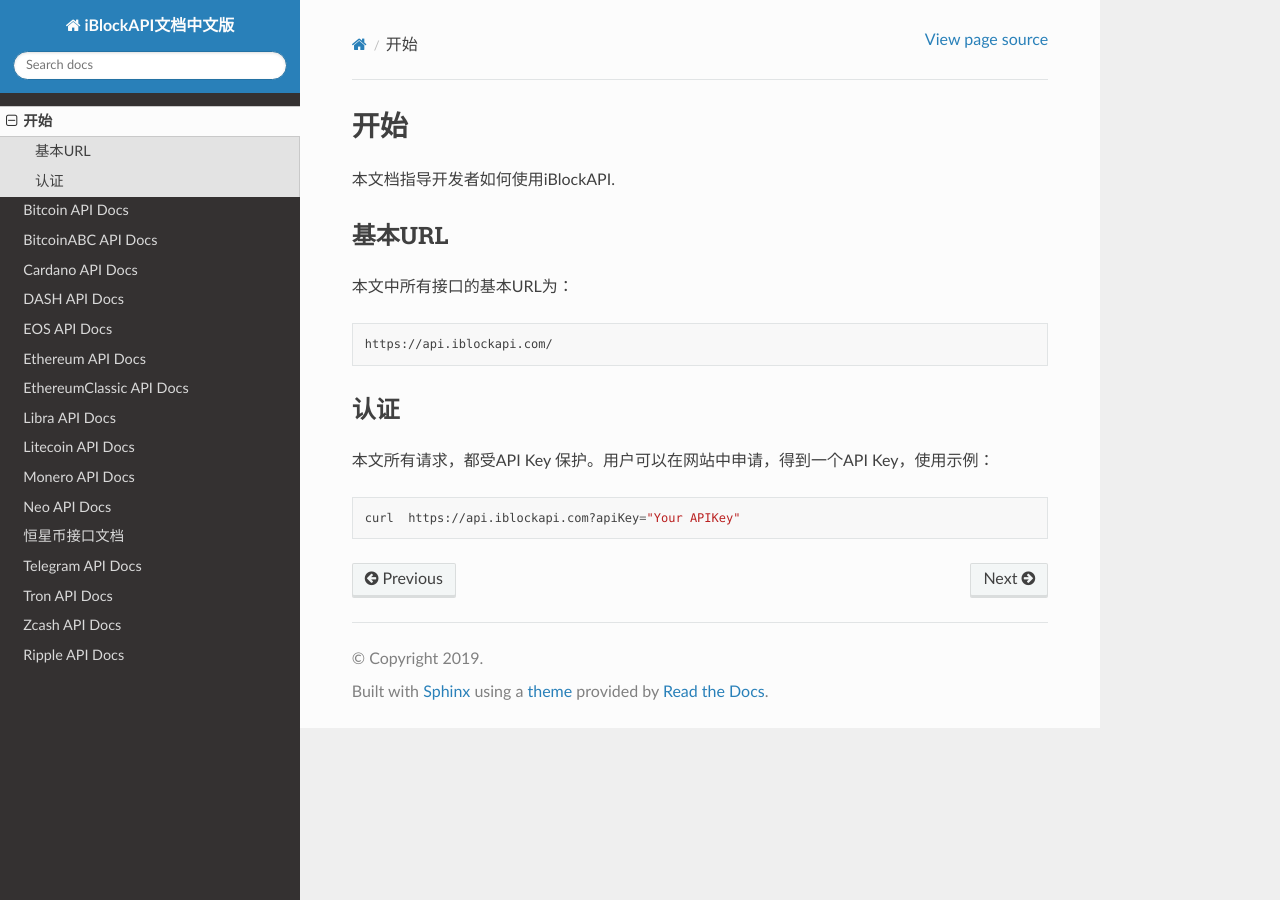
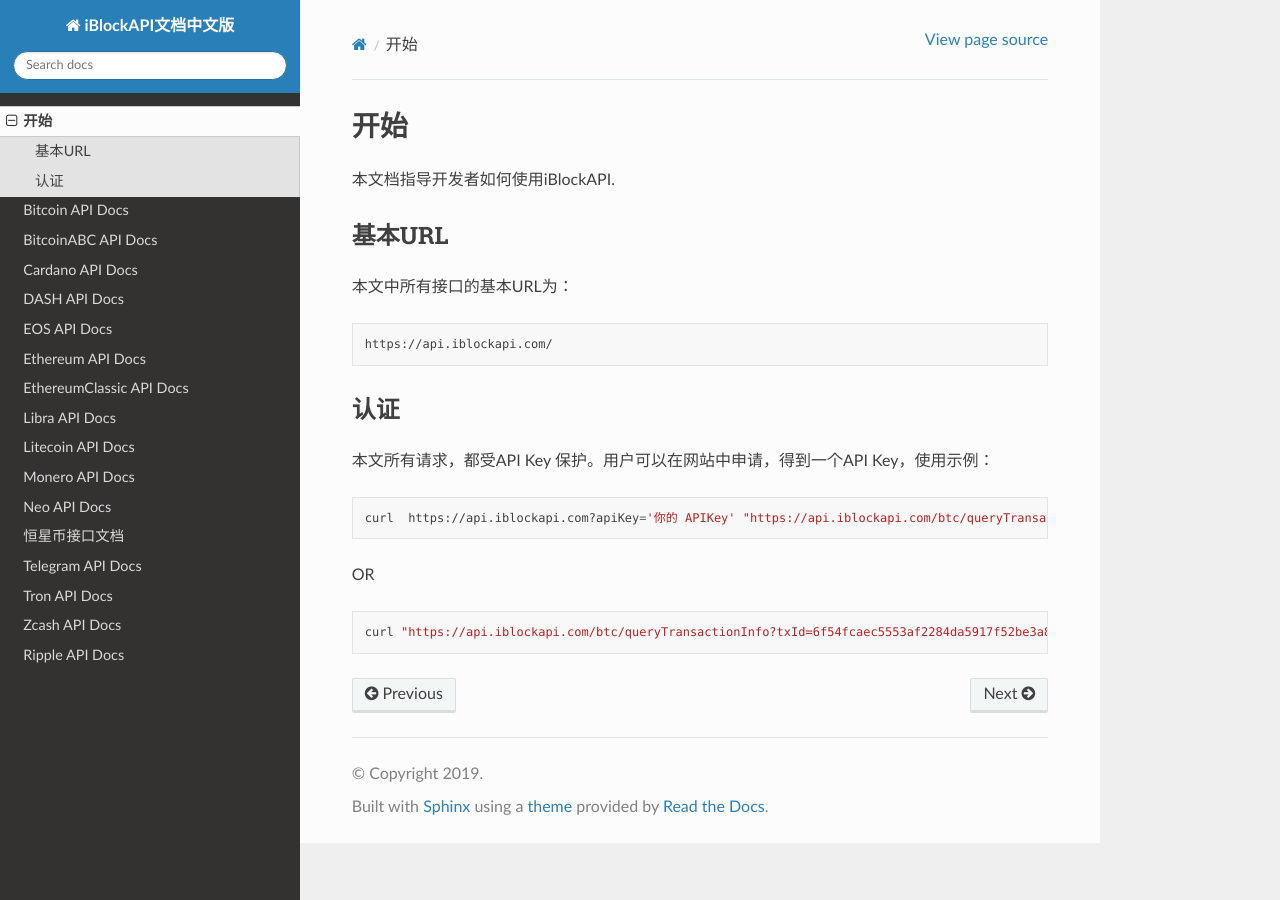
Before and after one commit to iBlockAPI/API-Docs-CN, a Sphinx documentation site: the page built from source/getstarted.rst, in a window 1280 px wide. Built offline with Sphinx 7.4.7 and the Read the Docs theme 2.0.0, drawn with Linux system fonts in a browser that asks for light colours.

Commit message:
Get Started.rst update

```diff
--- a/source/getstarted.rst
+++ b/source/getstarted.rst
@@ -17,4 +17,10 @@
 
 .. code-block:: bash
 
-    curl  https://api.iblockapi.com?apiKey="Your APIKey"
+    curl  https://api.iblockapi.com?apiKey='你的 APIKey' "https://api.iblockapi.com/btc/queryTransactionInfo?txId=6f54fcaec5553af2284da5917f52be3a82295531508886a254ff767a36ae73cd"
+
+OR
+
+.. code-block:: bash
+
+    curl "https://api.iblockapi.com/btc/queryTransactionInfo?txId=6f54fcaec5553af2284da5917f52be3a82295531508886a254ff767a36ae73cd&apiKey=你的 APIKey"
```
